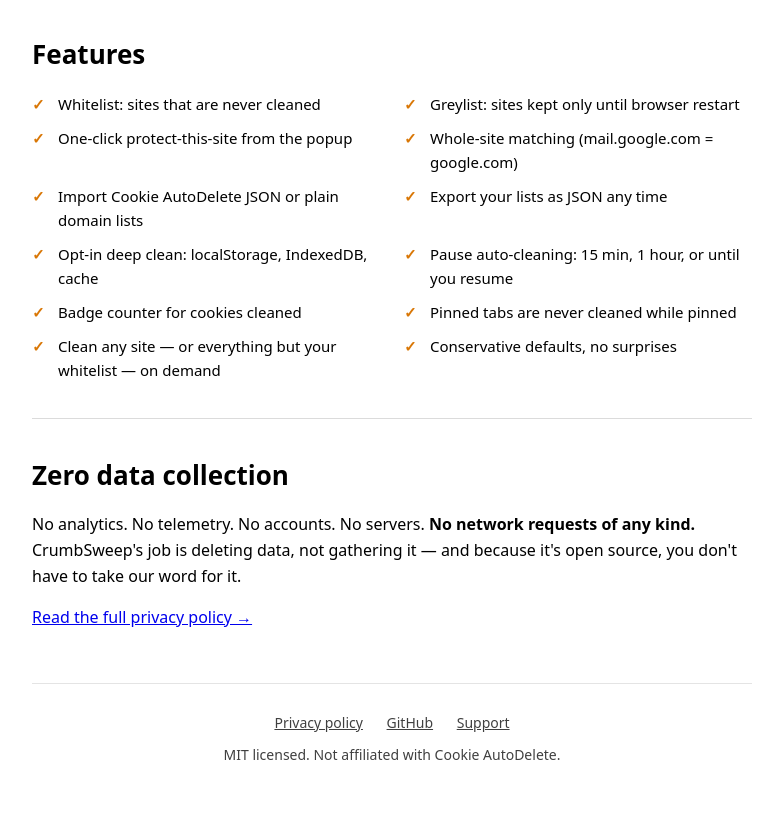
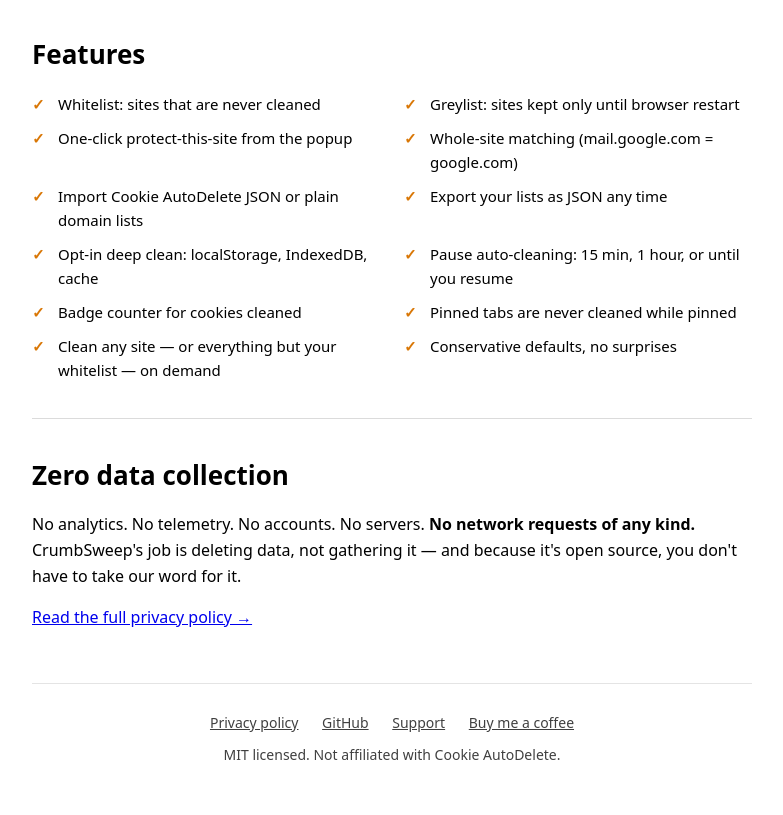
Before and after one commit to dookofcards/crumbsweep, a website: page docs/index.html in a window 1280 px wide. Shown: the part 1044-1859 px from the top of the page, without its empty margins (248-1031 px from the left). Drawn offline with Linux system fonts and the light colour scheme.

Commit message:
Add Buy Me a Coffee: sponsor button, README and site footer links

```diff
--- a/docs/index.html
+++ b/docs/index.html
@@ -254,9 +254,9 @@
 
       <footer>
         <a href="privacy-policy.html">Privacy policy</a>
-        <!-- TODO: replace with your repo URL -->
         <a href="https://github.com/dookofcards/crumbsweep">GitHub</a>
         <a href="https://github.com/dookofcards/crumbsweep/issues">Support</a>
+        <a href="https://buymeacoffee.com/dookofcards">Buy me a coffee</a>
         <div style="margin-top: 10px">
           MIT licensed. Not affiliated with Cookie AutoDelete.
         </div>
```
Also changed, not shown: .github/FUNDING.yml (added), README.md.
